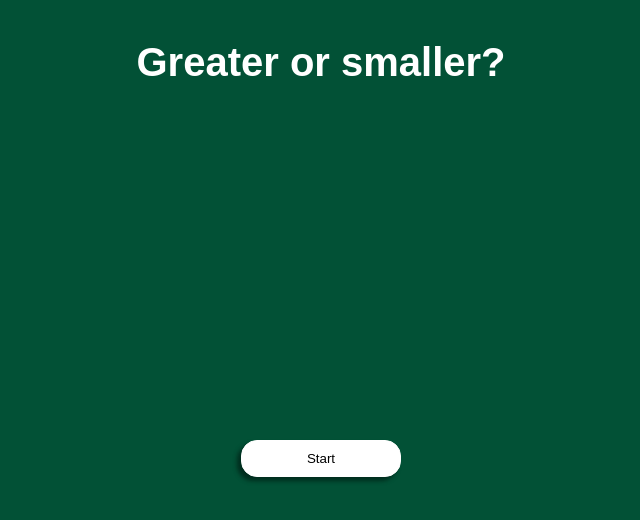
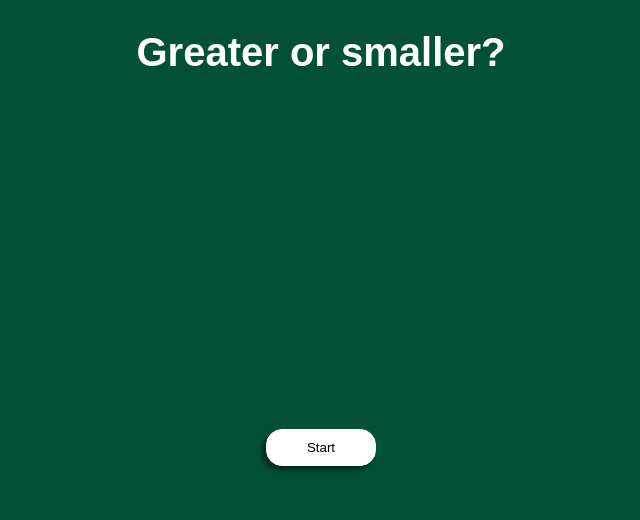
Before and after one commit to annarosesmarti/202309-w3ch2-anna-roses, a plain HTML site: page index.html in a window 1280 px wide. Shown: the whole page, without its empty margins (319-959 px from the left). Drawn offline with Linux system fonts and the light colour scheme; a web font is replaced by a local one.

Commit message:
Get small last changes in style

```diff
--- a/index.html
+++ b/index.html
@@ -12,7 +12,7 @@
   <script src="/js/index.js" defer></script>
   <script src="/js/validation.js" defer></script>
   <title>Game of Cards</title>
-  <link rel="shortcut icon" href="/images/favicon.png" type="image/x-icon">
+  <link rel="shortcut icon" href="/images/favicon.webp" type="image/x-icon">
 </head>
 
 <body>
--- a/styles/styles.css
+++ b/styles/styles.css
@@ -33,7 +33,7 @@ span {
 
 .main-container {
   font-family: var(--main-font);
-  padding: 10px 20px;
+  padding: 2px 20px;
 }
 
 .hidden {
@@ -44,7 +44,7 @@ span {
   color: var(--main-color);
   font-size: var(--title-font-size);
   text-align: center;
-  padding: 0.2rem;
+  padding: 0.1rem;
 }
 
 .cards-container {
@@ -95,7 +95,7 @@ span {
   border-radius: 1rem;
   background-color: var(--main-color);
   box-shadow: -4px 4px 4px #012d1e;
-  width: 10rem;
+  width: min-content 10rem;
 }
 
 .button-start-container {
```
